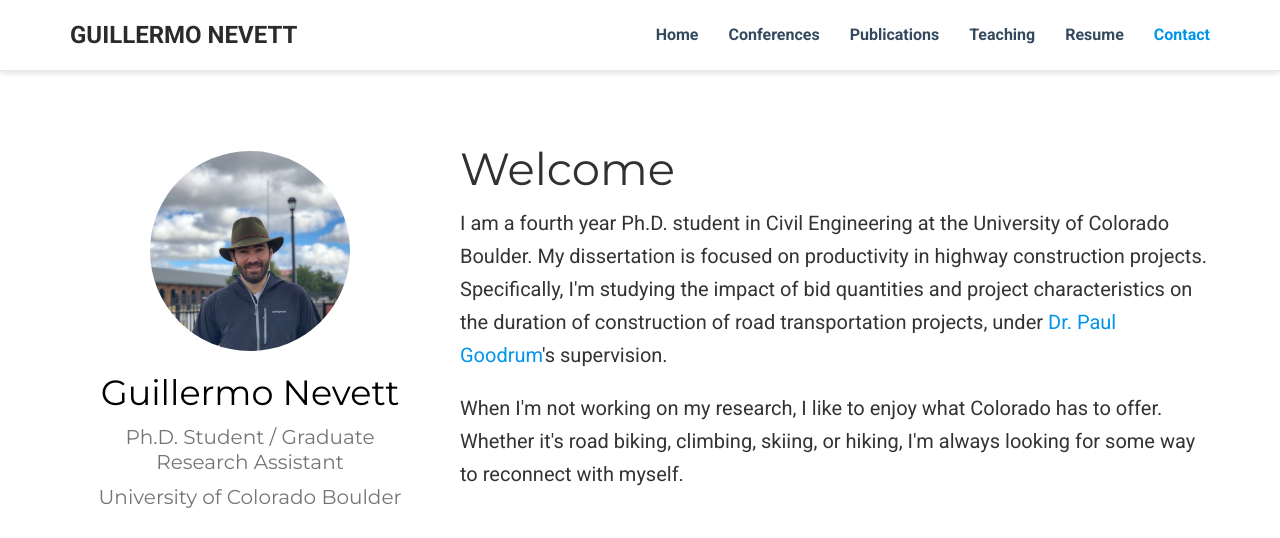
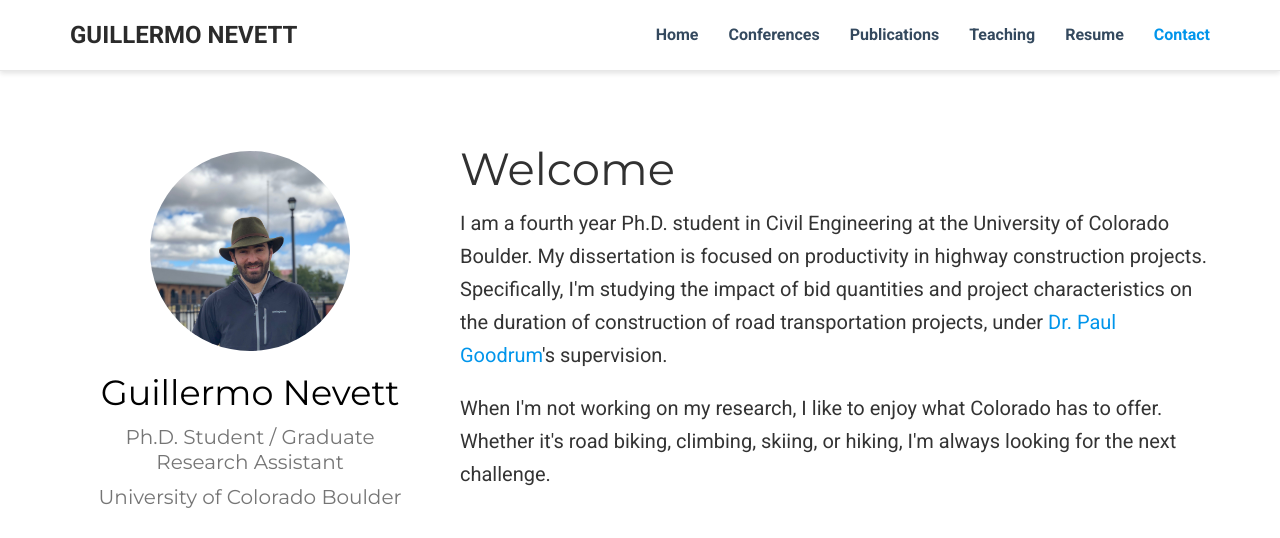
Before and after one commit to guillermonevett/guillermonevett.github.io, a plain HTML site: page index.html in a window 1280 px wide. Shown: the top 538 px of the page. Drawn offline with nearby package versions, Linux system fonts and the light colour scheme; some icons are missing.

Commit message:
challenge

```diff
--- a/index.html
+++ b/index.html
@@ -347,7 +347,7 @@
 <h1 id="welcome">Welcome</h1>
 
 <p>I am a fourth year Ph.D. student in Civil Engineering at the University of Colorado Boulder. My dissertation is focused on productivity in highway construction projects. Specifically, I'm studying the impact of bid quantities and project characteristics on the duration of construction of road transportation projects, under <a href="https://sites.google.com/a/colorado.edu/pmg/home" target="_blank">Dr. Paul Goodrum</a>'s supervision.</p>
-<p>When I'm not working on my research, I like to enjoy what Colorado has to offer. Whether it's road biking, climbing, skiing, or hiking, I'm always looking for some way to reconnect with myself.</p>
+<p>When I'm not working on my research, I like to enjoy what Colorado has to offer. Whether it's road biking, climbing, skiing, or hiking, I'm always looking for the next challenge.</p>
 
 
 
```
